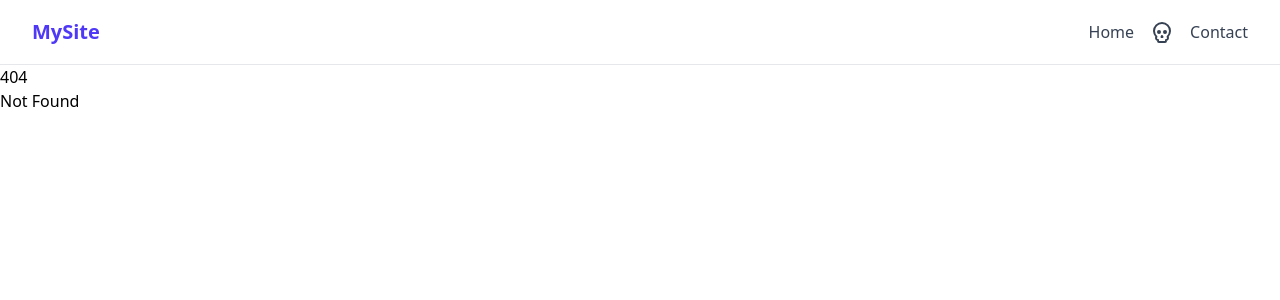
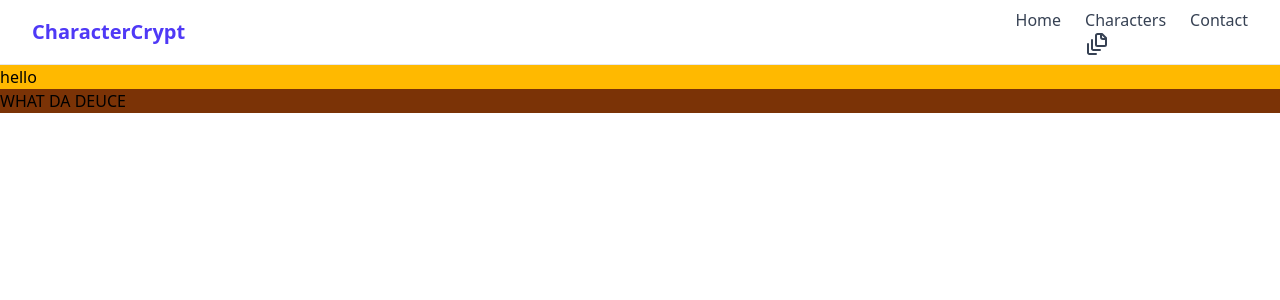
Before and after one commit to Critiek/charactercrypt, a SvelteKit app in the folder frontend/: page /characters in a window 1280 px wide. Before the commit this address had no page. Shown: the top 300 px of the page. Built offline with nearby package versions, Linux system fonts and the light colour scheme.

Commit message:
wip: navbar, lucide icons

```diff
--- a/frontend/src/app.css
+++ b/frontend/src/app.css
@@ -221,6 +221,20 @@
       margin-inline-end: calc(calc(var(--spacing) * 4) * calc(1 - var(--tw-space-x-reverse)));
     }
   }
+  .space-x-5 {
+    :where(& > :not(:last-child)) {
+      --tw-space-x-reverse: 0;
+      margin-inline-start: calc(calc(var(--spacing) * 5) * var(--tw-space-x-reverse));
+      margin-inline-end: calc(calc(var(--spacing) * 5) * calc(1 - var(--tw-space-x-reverse)));
+    }
+  }
+  .space-x-6 {
+    :where(& > :not(:last-child)) {
+      --tw-space-x-reverse: 0;
+      margin-inline-start: calc(calc(var(--spacing) * 6) * var(--tw-space-x-reverse));
+      margin-inline-end: calc(calc(var(--spacing) * 6) * calc(1 - var(--tw-space-x-reverse)));
+    }
+  }
   .border-b {
     border-bottom-style: var(--tw-border-style);
     border-bottom-width: 1px;
--- a/frontend/src/lib/Navbar.svelte
+++ b/frontend/src/lib/Navbar.svelte
@@ -1,6 +1,6 @@
 <script>
     let open = false;
-    import { Skull } from "@lucide/svelte";
+    import { FileStack } from "@lucide/svelte";
 </script>
 
 <nav
@@ -12,20 +12,20 @@
             <h1
                 class="flex-shrink-0 flex items-center text-xl font-bold text-indigo-600 dark:text-indigo-400"
             >
-                MySite
+                CharacterCrypt
             </h1>
 
             <!-- Desktop Menu -->
-            <div class="hidden md:flex space-x-4">
+            <div class="hidden md:flex space-x-6">
                 <a
                     href="/"
                     class="text-gray-700 dark:text-gray-300 hover:text-indigo-600"
                     >Home</a
                 >
                 <a
-                    href="/about"
+                    href="/characters"
                     class="text-gray-700 dark:text-gray-300 hover:text-indigo-600"
-                    ><Skull /></a
+                    >Characters<FileStack/></a
                 >
                 <a
                     href="/contact"
```
Also changed, not shown: frontend/src/routes/characters/+page.svelte (renamed from frontend/src/routes/about/+page.svelte).
